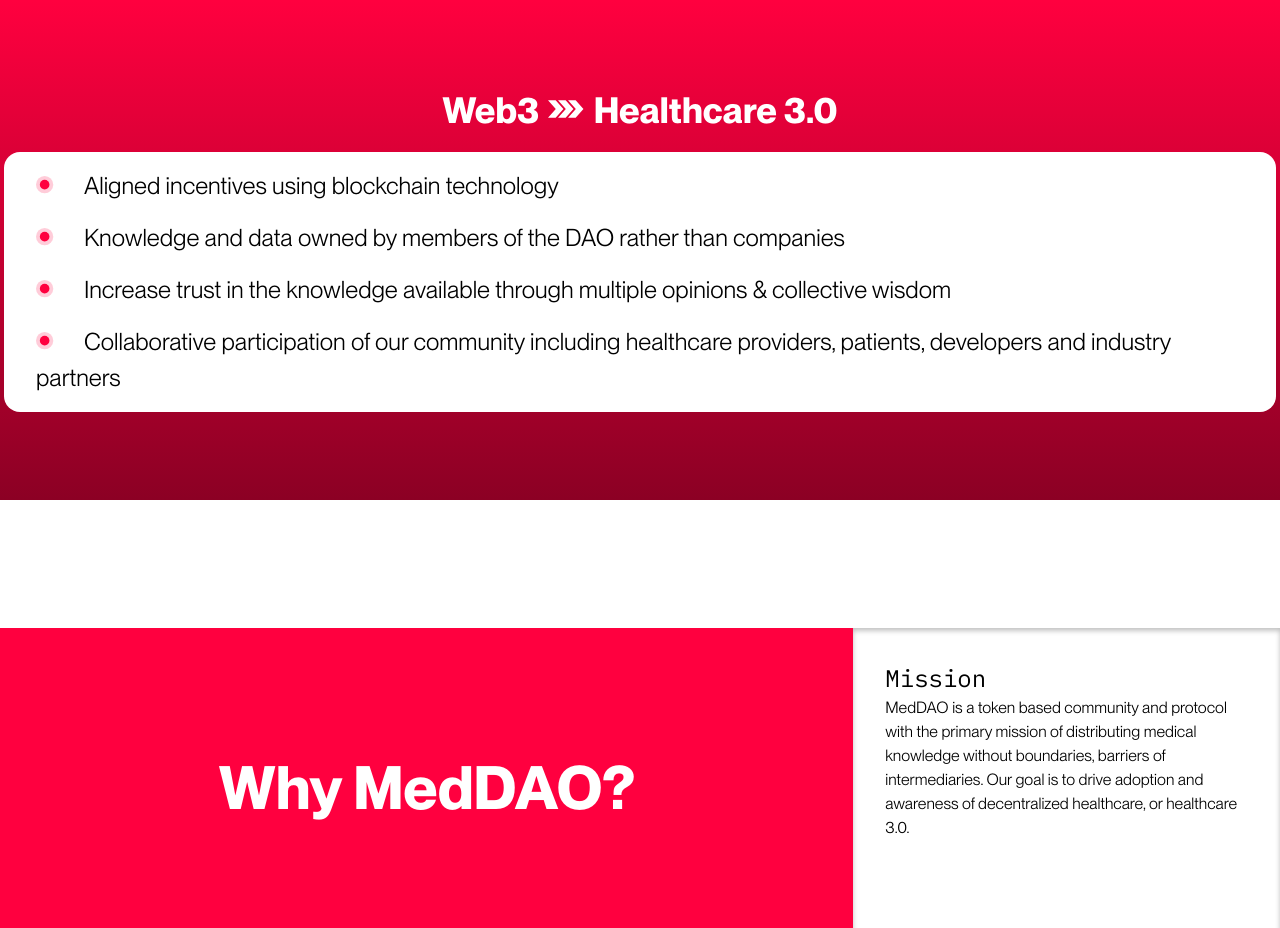
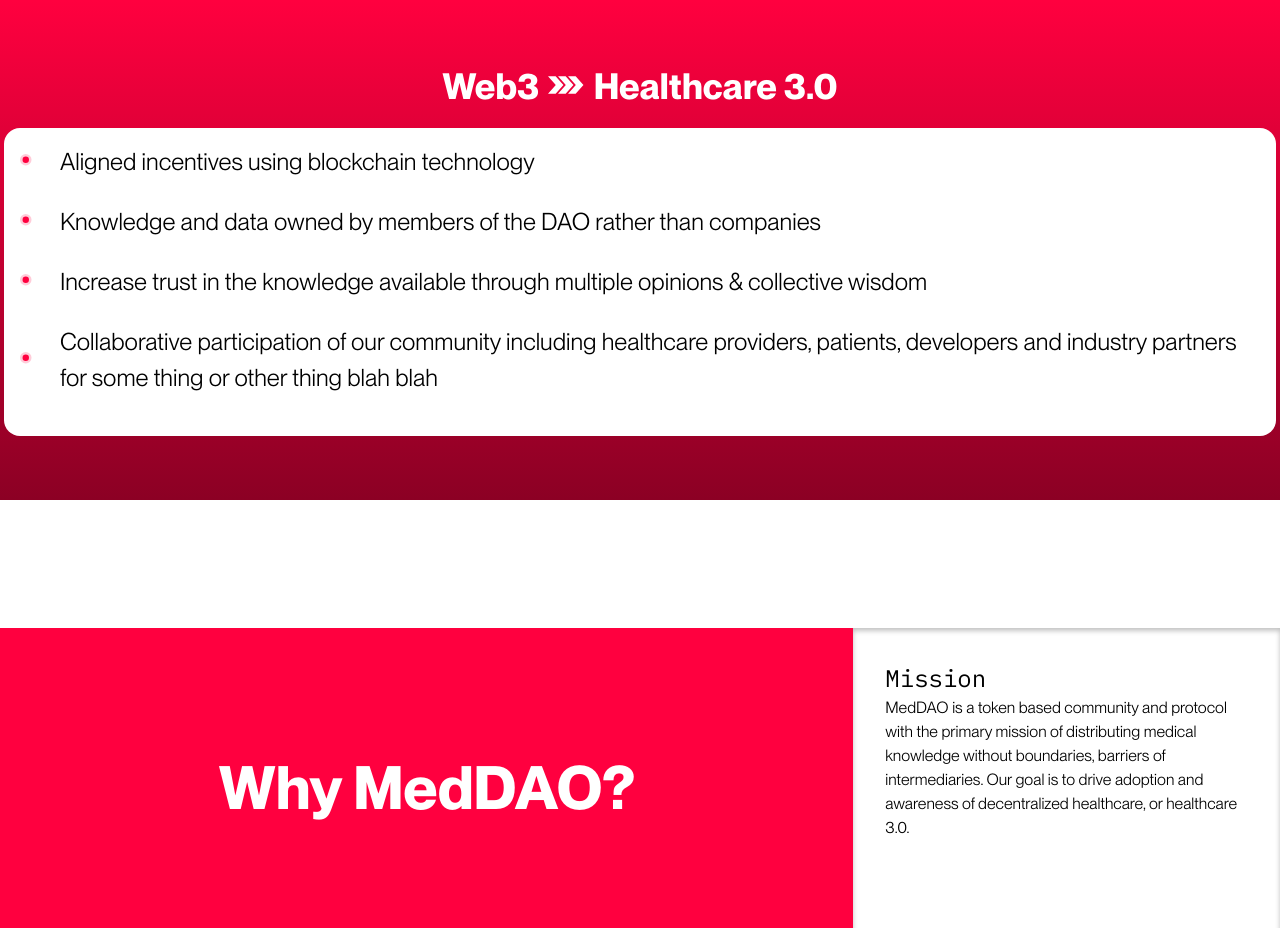
Before and after one commit to MedDAO-xyz/Website, a Next.js app: page / in a window 1280 px wide. Shown: the part 1900-2828 px from the top of the page. Built offline with nearby package versions, Linux system fonts and the light colour scheme.

Commit message:
made HeathCareThree use map to clean up logic. fixed indentation.

```diff
--- a/src/components/HealthCareThree.tsx
+++ b/src/components/HealthCareThree.tsx
@@ -1,18 +1,20 @@
-import {
-  Box,
-  Flex,
-  Heading,
-  List,
-  ListIcon,
-  ListItem,
-  Text,
-} from "@chakra-ui/react";
+import { Box, Flex, Heading, HStack, Text, VStack } from "@chakra-ui/react";
 import React from "react";
+import { healthThree } from "../constants/daoInfo";
 import { RedBullet } from "../global/Icon/RedBullet";
 import { TrippleChevron } from "../global/Icon/TrippleChevron";
 import FullBleed from "../global/Layout/FullBleed";
 
-const HealthCareThree = () => {
+const bulletPoints = healthThree.map((obj) => (
+  <HStack alignItems="center" key={obj.id} mb="1.5em">
+    <RedBullet />
+    <Text color="black" fontSize="24px" fontFamily="Neue Montreal">
+      {obj.bulletPoint}
+    </Text>
+  </HStack>
+));
+
+const HThree = () => {
   return (
     <FullBleed>
       <Flex
@@ -32,48 +34,23 @@ const HealthCareThree = () => {
             Healthcare 3.0
           </Heading>{" "}
         </Box>
-        <List
+
+        <Flex
           w="100%"
+          direction="column"
           maxW="1280px"
           bg="white"
-          spacing={4}
           py="1em"
-          px="2em"
-          listStyleImage="./bullet.png"
+          px="1em"
+          justify="flex-start"
           borderRadius="1em"
           mt="1em"
         >
-          <ListItem color="black" fontSize="24px" fontFamily="Neue Montreal">
-            <ListIcon as={RedBullet} />
-            <Text as="span" ml="1em">
-              Aligned incentives using blockchain technology
-            </Text>
-          </ListItem>
-          <ListItem color="black" fontSize="24px" fontFamily="Neue Montreal">
-            <ListIcon as={RedBullet} />
-            <Text as="span" ml="1em">
-              Knowledge and data owned by members of the DAO rather than
-              companies
-            </Text>
-          </ListItem>
-          <ListItem color="black" fontSize="24px" fontFamily="Neue Montreal">
-            <ListIcon as={RedBullet} />
-            <Text as="span" ml="1em">
-              Increase trust in the knowledge available through multiple
-              opinions & collective wisdom
-            </Text>
-          </ListItem>
-          <ListItem color="black" fontSize="24px" fontFamily="Neue Montreal">
-            <ListIcon as={RedBullet} />
-            <Text as="span" ml="1em">
-              Collaborative participation of our community including healthcare
-              providers, patients, developers and industry partners
-            </Text>
-          </ListItem>
-        </List>
+          {bulletPoints}
+        </Flex>
       </Flex>
     </FullBleed>
   );
 };
 
-export default HealthCareThree;
+export default HThree;
--- a/src/constants/daoInfo.ts
+++ b/src/constants/daoInfo.ts
@@ -1,3 +1,22 @@
+export const healthThree = [
+  { id: 1, bulletPoint: "Aligned incentives using blockchain technology" },
+  {
+    id: 2,
+    bulletPoint:
+      "Knowledge and data owned by members of the DAO rather than companies",
+  },
+  {
+    id: 3,
+    bulletPoint:
+      "Increase trust in the knowledge available through multiple opinions & collective wisdom",
+  },
+  {
+    id: 4,
+    bulletPoint:
+      "Collaborative participation of our community including healthcare providers, patients, developers and industry partners for some thing or other thing blah blah",
+  },
+];
+
 export type qa = {
   id: number;
   q: string;
--- a/src/global/Icon/RedBullet.tsx
+++ b/src/global/Icon/RedBullet.tsx
@@ -1,7 +1,7 @@
 import { Icon } from "@chakra-ui/react";
 
 export const RedBullet = () => (
-  <Icon viewBox="0 0  25 25" color="red.500">
+  <Icon viewBox="0 0  25 25" color="red.500" mr="1em">
     <circle cx="9" cy="9" r="9" fill="#FF003F" fillOpacity="0.2" />
     <circle cx="9" cy="9" r="5" fill="#FF003F" />
   </Icon>
```
